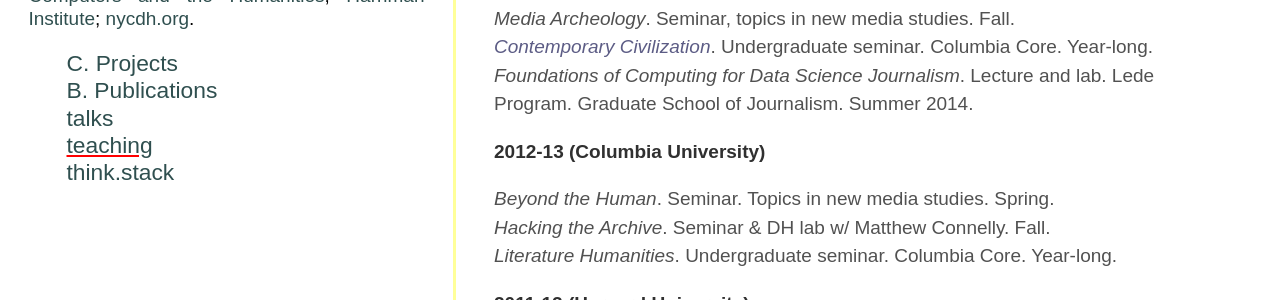
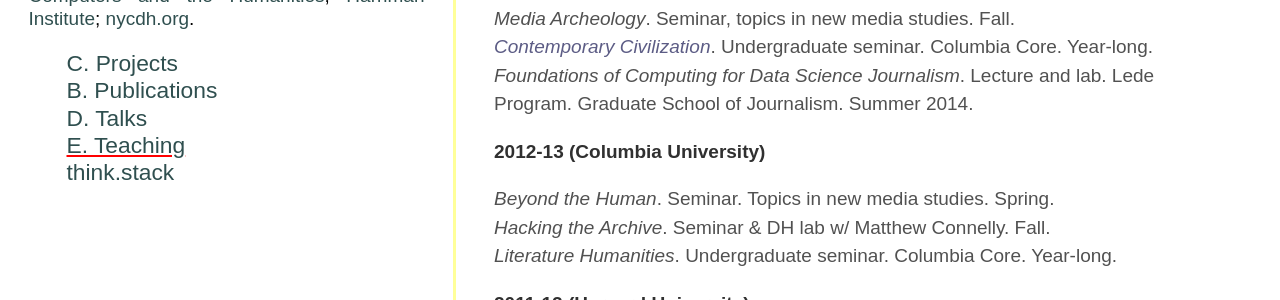
Before and after one commit to denten/denten.github.io, a Jekyll site: the page built from _pages/category-pages/teaching.md, in a window 1280 px wide. Shown: the part 442-742 px from the top of the page. Built offline with Jekyll 4.4.1, drawn with Linux system fonts in a browser that asks for light colours; some web fonts are replaced.

Commit message:
updating navi

```diff
--- a/_pages/category-pages/teaching.md
+++ b/_pages/category-pages/teaching.md
@@ -1,7 +1,7 @@
 ---
 layout: cats
 permalink: /teaching/
-title: teaching
+title: "E. Teaching"
 ---
 
 {% include CV/07-teaching.md %}
```
Also changed, not shown: _pages/category-pages/talks.md (+1 -1 lines).
